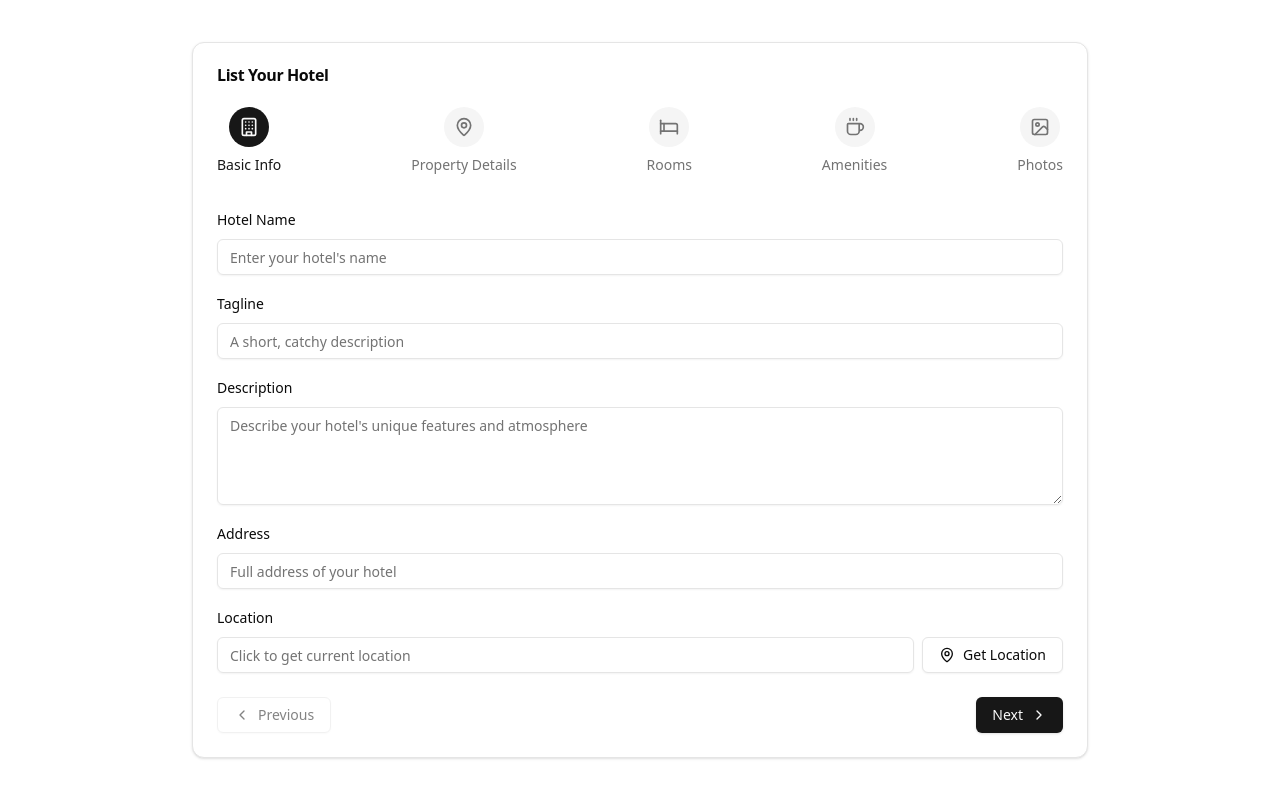
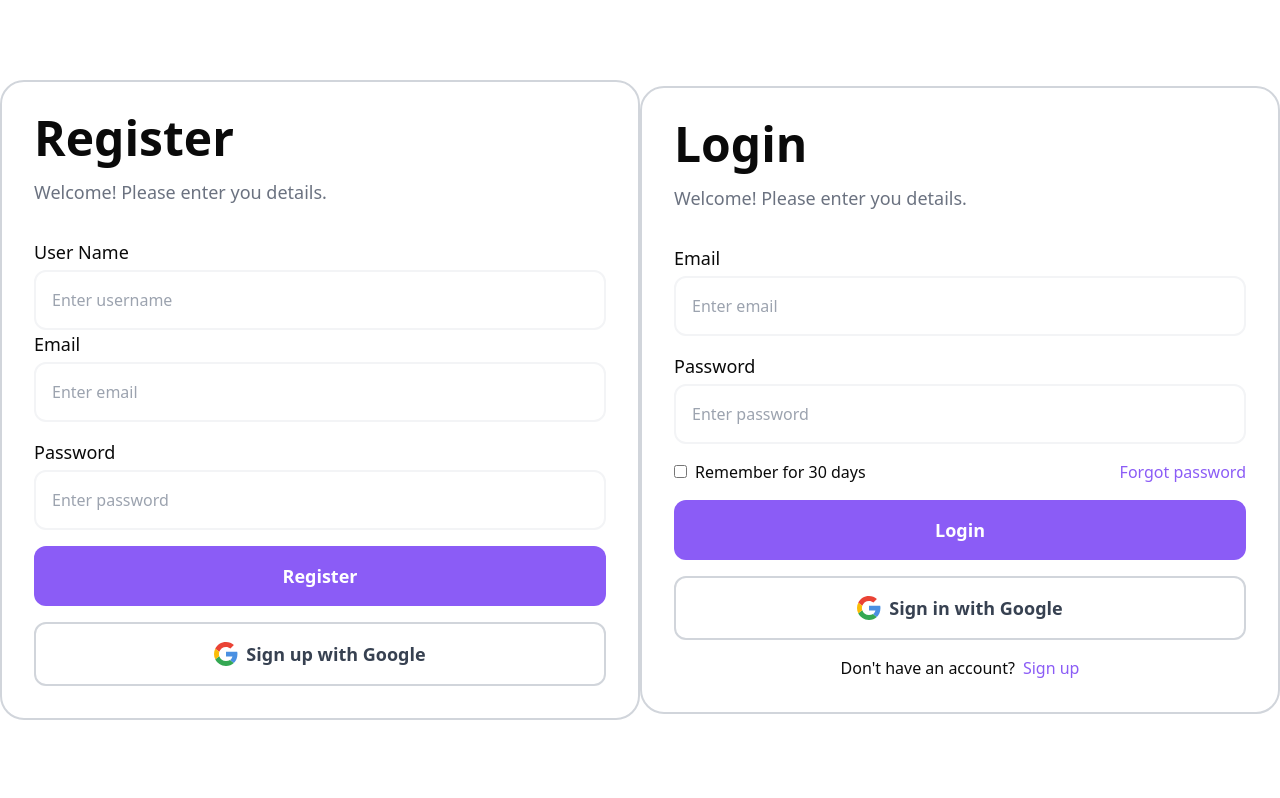
Before and after one commit to Bharat-Travel-Company/travel-client-dashboard, a React (Vite) app: page / in a window 1280 px wide. Built offline with nearby package versions, Linux system fonts and the light colour scheme.

Commit message:
login and register done & getting error in functionslity so i commented that part coz i dont know typescript

```diff
--- a/package.json
+++ b/package.json
@@ -16,6 +16,7 @@
     "@radix-ui/react-select": "^2.1.1",
     "@radix-ui/react-slider": "^1.2.0",
     "@radix-ui/react-slot": "^1.1.0",
+    "axios": "^1.7.7",
     "class-variance-authority": "^0.7.0",
     "clsx": "^2.1.1",
     "date-fns": "^3.6.0",
@@ -24,6 +25,7 @@
     "react-day-picker": "^8.10.1",
     "react-dom": "^18.3.1",
     "react-dropzone": "^14.2.3",
+    "react-router-dom": "^6.26.2",
     "tailwind-merge": "^2.5.2",
     "tailwindcss-animate": "^1.0.7"
   },
--- a/src/App.tsx
+++ b/src/App.tsx
@@ -1,10 +1,14 @@
-import HotelDetailsComponent from "@/components/hotel-details";
+// import HotelDetailsComponent from "@/components/hotel-details";
+import Login from "./pages/Login";
+import Register from "./pages/Register";
 
 function App() {
   return (
     <>
       <div className=" flex items-center justify-center h-full min-h-dvh">
-        <HotelDetailsComponent></HotelDetailsComponent>
+        {/* <HotelDetailsComponent></HotelDetailsComponent> */}
+        <Register/>
+        <Login/>
       </div>
     </>
   );
--- /dev/null
+++ b/src/pages/Login.tsx
@@ -0,0 +1,111 @@
+
+// import { ChangeEvent, useState } from "react";
+// import {  useNavigate } from "react-router-dom";
+
+// import axios from "axios";
+// interface LoginData {
+//     email: string;
+//     password: string;
+//   }
+const Login = () => {
+
+        // const [data, setData] = useState<LoginData>({
+        //   email: "",
+        //   password: "",
+        // });
+
+        // const navigation = useNavigate();
+        // const handleChange = (e: ChangeEvent<HTMLInputElement>): void => {
+        //     const { name, value } = e.target;
+        //     setData({
+        //       ...data,
+        //       [name]: value,
+        //     });
+        //   };
+        //   const handleLogin = async (): Promise<void> => {
+        //     const { email, password } = data;
+        //     console.log(data);
+        //     if (!email || !password) {
+        //       alert("Please fill all fields");
+        //       return;
+        //     }
+
+        //     try {
+        //       const res = await axios.post(
+        //         `https://travel-backend-nwtf.onrender.com/api/v1/tourist/login`,
+        //         data
+        //       );
+
+        //       if (res.data.message === "tourist logged In Successfully") {
+        //         alert("tourist logged In Successfully");
+        //         navigation("/");
+        //       } else {
+        //         alert(res.data.message);
+        //       }
+
+
+        //     } catch (error) {
+        //       console.error("Error during login", error);
+        //     }
+        //   };
+    return (
+      <div className=' w-11/12 max-w-[700px] px-8 py-8 rounded-3xl bg-white border-2 border-gray-300'>
+      <h1 className='text-5xl font-semibold'>Login</h1>
+      <p className='font-medium text-lg text-gray-500 mt-4'>Welcome! Please enter you details.</p>
+      <div className='mt-8'>
+
+          <div className='flex flex-col'>
+              <label className='text-lg font-medium' htmlFor="email">Email</label>
+              <input
+
+                //   onChange={handleChange}
+
+
+                  className='w-full border-2 border-gray-100 rounded-xl p-4 mt-1 bg-transparent'
+                  placeholder="Enter email"/>
+          </div>
+          <div className='flex flex-col mt-4'>
+              <label className='text-lg font-medium'>Password</label>
+              <input
+
+                //   onChange={handleChange}
+                  className='w-full border-2 border-gray-100 rounded-xl p-4 mt-1 bg-transparent'
+                  placeholder="Enter password"
+                  type={"password"}
+              />
+          </div>
+          <div className='mt-4 flex justify-between items-center'>
+              <div>
+                  <input  type="checkbox" id='remember'/>
+                  <label className='ml-2 font-medium text-base ' htmlFor="remember">Remember for 30 days</label>
+              </div>
+              <button className='font-medium text-base text-violet-500'>Forgot password</button>
+          </div>
+          <div className='mt-4 flex flex-col gap-y-4'>
+              <button
+                //   onClick={handleLogin}
+                  className='active:scale-[.98] active:duration-75 transition-all hover:scale-[1.01]  ease-in-out transform py-4 bg-violet-500 rounded-xl text-white font-bold text-lg'>
+                  Login
+              </button>
+              <button
+                  className='flex items-center justify-center gap-2 active:scale-[.98] active:duration-75 transition-all hover:scale-[1.01]  ease-in-out transform py-4  rounded-xl text-gray-700 font-semibold text-lg border-2 border-gray-300 '>
+                      <svg width="24" height="24" viewBox="0 0 24 24" fill="none" xmlns="http://www.w3.org/2000/svg">
+                          <path d="M5.26644 9.76453C6.19903 6.93863 8.85469 4.90909 12.0002 4.90909C13.6912 4.90909 15.2184 5.50909 16.4184 6.49091L19.9093 3C17.7821 1.14545 15.0548 0 12.0002 0C7.27031 0 3.19799 2.6983 1.24023 6.65002L5.26644 9.76453Z" fill="#EA4335"/>
+                          <path d="M16.0406 18.0142C14.9508 18.718 13.5659 19.0926 11.9998 19.0926C8.86633 19.0926 6.21896 17.0785 5.27682 14.2695L1.2373 17.3366C3.19263 21.2953 7.26484 24.0017 11.9998 24.0017C14.9327 24.0017 17.7352 22.959 19.834 21.0012L16.0406 18.0142Z" fill="#34A853"/>
+                          <path d="M19.8342 20.9978C22.0292 18.9503 23.4545 15.9019 23.4545 11.9982C23.4545 11.2891 23.3455 10.5255 23.1818 9.81641H12V14.4528H18.4364C18.1188 16.0119 17.2663 17.2194 16.0407 18.0108L19.8342 20.9978Z" fill="#4A90E2"/>
+                          <path d="M5.27698 14.2663C5.03833 13.5547 4.90909 12.7922 4.90909 11.9984C4.90909 11.2167 5.03444 10.4652 5.2662 9.76294L1.23999 6.64844C0.436587 8.25884 0 10.0738 0 11.9984C0 13.918 0.444781 15.7286 1.23746 17.3334L5.27698 14.2663Z" fill="#FBBC05"/>
+                      </svg>
+                      Sign in with Google
+              </button>
+          </div>
+          <div className='mt-4 flex justify-center items-center'>
+              <p className='font-medium text-base'>Don't have an account?</p>
+              <button className='ml-2 font-medium text-base text-violet-500'>Sign up</button>
+          </div>
+      </div>
+  </div>
+    )
+  }
+
+
+  export default Login
--- /dev/null
+++ b/src/pages/Register.tsx
@@ -0,0 +1,60 @@
+
+
+const Register = () => {
+
+  return (
+    <div className=' w-11/12 max-w-[700px] px-8 py-8 rounded-3xl bg-white border-2 border-gray-300'>
+    <h1 className='text-5xl font-semibold'>Register</h1>
+    <p className='font-medium text-lg text-gray-500 mt-4'>Welcome! Please enter you details.</p>
+    <div className='mt-8'>
+          <div className='flex flex-col'>
+            <label className='text-lg font-medium'>User Name</label>
+            <input
+                // value={email}
+                // onChange={(e) => setEmail(e.target.value)}
+                className='w-full border-2 border-gray-100 rounded-xl p-4 mt-1 bg-transparent'
+                placeholder="Enter username"/>
+        </div>
+        <div className='flex flex-col'>
+            <label className='text-lg font-medium'>Email</label>
+            <input
+                // value={email}
+                // onChange={(e) => setEmail(e.target.value)}
+                className='w-full border-2 border-gray-100 rounded-xl p-4 mt-1 bg-transparent'
+                placeholder="Enter email"/>
+        </div>
+        <div className='flex flex-col mt-4'>
+            <label className='text-lg font-medium'>Password</label>
+            <input
+                // value={password}
+                // onChange={(e) => setPassword(e.target.value)}
+                className='w-full border-2 border-gray-100 rounded-xl p-4 mt-1 bg-transparent'
+                placeholder="Enter password"
+                type={"password"}
+            />
+        </div>
+
+        <div className='mt-4 flex flex-col gap-y-4'>
+            <button
+                // onClick={onSignUpHandle}
+                className='active:scale-[.98] active:duration-75 transition-all hover:scale-[1.01]  ease-in-out transform py-4 bg-violet-500 rounded-xl text-white font-bold text-lg'>
+                Register
+            </button>
+            <button
+                className='flex items-center justify-center gap-2 active:scale-[.98] active:duration-75 transition-all hover:scale-[1.01]  ease-in-out transform py-4  rounded-xl text-gray-700 font-semibold text-lg border-2 border-gray-300 '>
+                    <svg width="24" height="24" viewBox="0 0 24 24" fill="none" xmlns="http://www.w3.org/2000/svg">
+                        <path d="M5.26644 9.76453C6.19903 6.93863 8.85469 4.90909 12.0002 4.90909C13.6912 4.90909 15.2184 5.50909 16.4184 6.49091L19.9093 3C17.7821 1.14545 15.0548 0 12.0002 0C7.27031 0 3.19799 2.6983 1.24023 6.65002L5.26644 9.76453Z" fill="#EA4335"/>
+                        <path d="M16.0406 18.0142C14.9508 18.718 13.5659 19.0926 11.9998 19.0926C8.86633 19.0926 6.21896 17.0785 5.27682 14.2695L1.2373 17.3366C3.19263 21.2953 7.26484 24.0017 11.9998 24.0017C14.9327 24.0017 17.7352 22.959 19.834 21.0012L16.0406 18.0142Z" fill="#34A853"/>
+                        <path d="M19.8342 20.9978C22.0292 18.9503 23.4545 15.9019 23.4545 11.9982C23.4545 11.2891 23.3455 10.5255 23.1818 9.81641H12V14.4528H18.4364C18.1188 16.0119 17.2663 17.2194 16.0407 18.0108L19.8342 20.9978Z" fill="#4A90E2"/>
+                        <path d="M5.27698 14.2663C5.03833 13.5547 4.90909 12.7922 4.90909 11.9984C4.90909 11.2167 5.03444 10.4652 5.2662 9.76294L1.23999 6.64844C0.436587 8.25884 0 10.0738 0 11.9984C0 13.918 0.444781 15.7286 1.23746 17.3334L5.27698 14.2663Z" fill="#FBBC05"/>
+                    </svg>
+                    Sign up with Google
+            </button>
+        </div>
+
+    </div>
+</div>
+  )
+}
+
+export default Register
```
Also changed, not shown: 1 other file (tests, documents, lock files or other folders).
